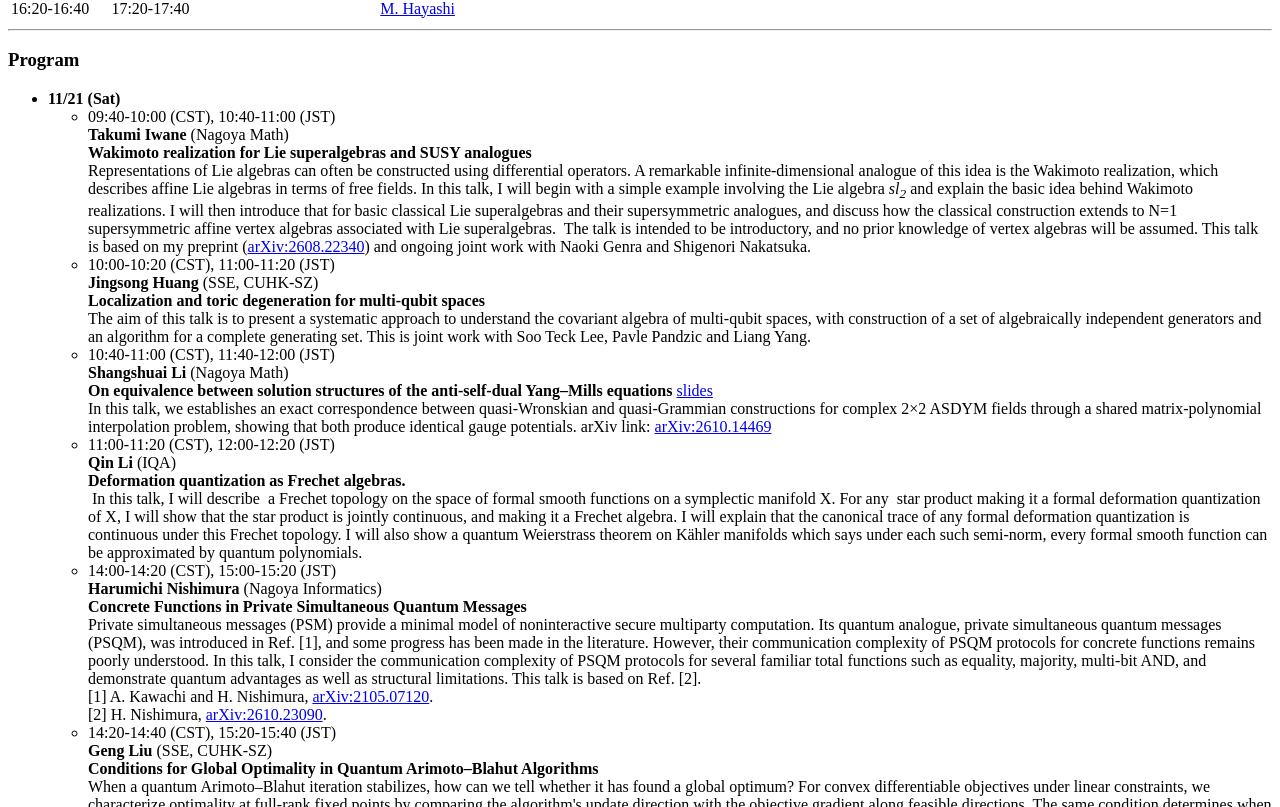
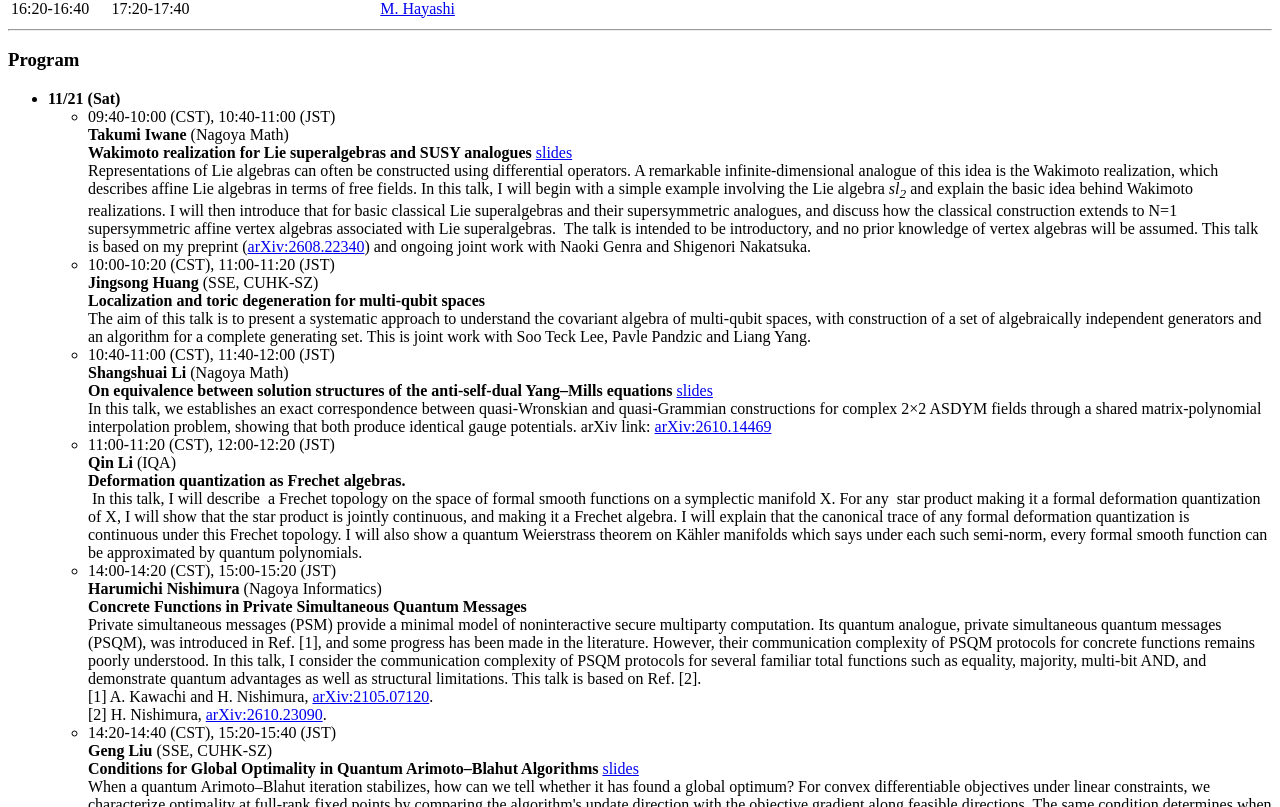
Before and after one commit to shenzhen-nagoya/shenzhen-nagoya.github.io, a plain HTML site: page 2026/index.html in a window 1280 px wide. Shown: the part 813-1620 px from the top of the page. Drawn offline with Linux system fonts and the light colour scheme.

Commit message:
Update index.html

```diff
--- a/2026/index.html
+++ b/2026/index.html
@@ -137,8 +137,7 @@
         <strong>Takumi Iwane</strong> (Nagoya Math) <br>
         <strong>Wakimoto realization for Lie superalgebras
                 and SUSY analogues</strong>
-        <!--<a href="https://shenzhen-nagoya.github.io/2026/slides/Iwane.pdf">
-             slides</a>--><br>
+        <a href="https://shenzhen-nagoya.github.io/2026/slides/Iwane.pdf">slides</a><br>
         Representations of Lie algebras can often be constructed
         using differential operators.
         A remarkable infinite-dimensional analogue of this idea is
@@ -203,7 +202,7 @@ arXiv link: <a href="https://arxiv.org/abs/2610.14469">arXiv:2610.14469</a>
     <li><a id="16">14:20-14:40 (CST), 15:20-15:40 (JST)</a><br>
         <strong>Geng Liu</strong> (SSE, CUHK-SZ) <br>
         <strong>Conditions for Global Optimality in Quantum Arimoto–Blahut Algorithms</strong>
-        <!--<a href="">slides</a>--><br>
+        <a href="https://shenzhen-nagoya.github.io/2026/slides/GLiu.pdf">slides</a><br>
         When a quantum Arimoto–Blahut iteration stabilizes, how can we tell whether it has found a global optimum? For convex differentiable objectives under linear constraints, we characterize optimality at full-rank fixed points by comparing the algorithm's update direction with the objective gradient along feasible directions. The same condition determines when an Arimoto–Blahut step agrees with entropic mirror descent. We also show how to bound the objective gap using finite differences and illustrate how these tests can identify a suboptimal fixed point in an amplitude-damping example.<br>
 This is joint work with Masahito Hayashi (<a href="https://arxiv.org/abs/2609.09731">arXiv:2609.09731</a>).
     </li>
```
